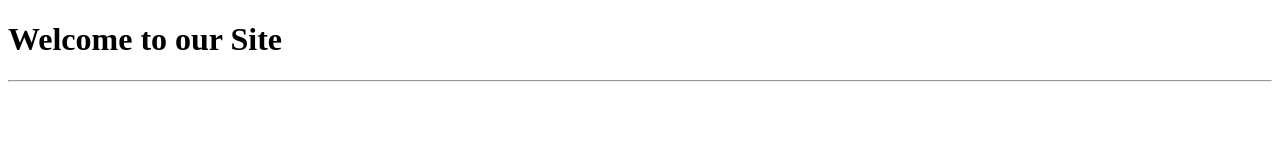
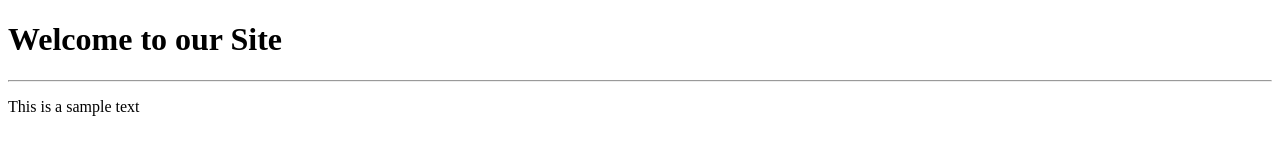
Before and after one commit to messagewaleed/publicis-work, a plain HTML site: page index.html in a window 1280 px wide. Drawn offline with Linux system fonts and the light colour scheme.

Commit message:
Added a new para at the end

```diff
--- a/index.html
+++ b/index.html
@@ -7,5 +7,8 @@
 <body>
 <h1>Welcome to our Site</h1>
 <hr>
+<p>
+	This is a sample text
+</p>
 </body>
 </html>
```
